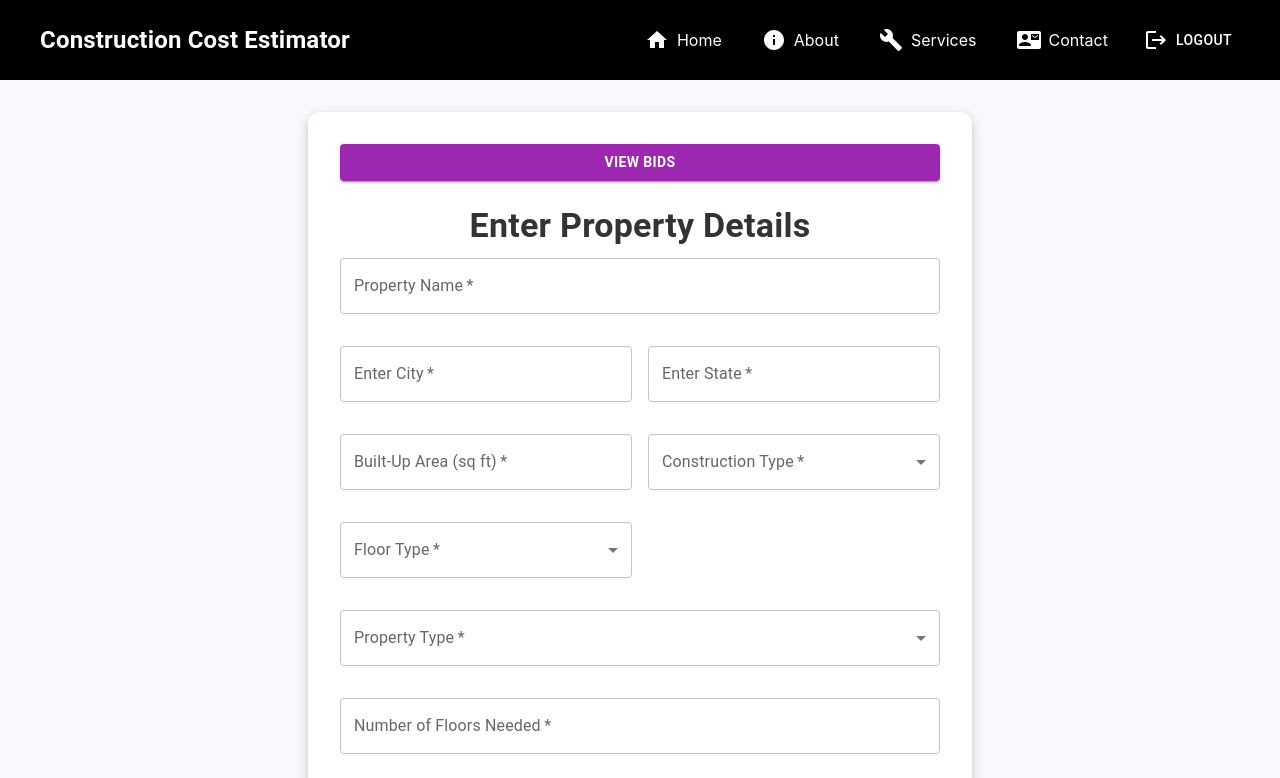
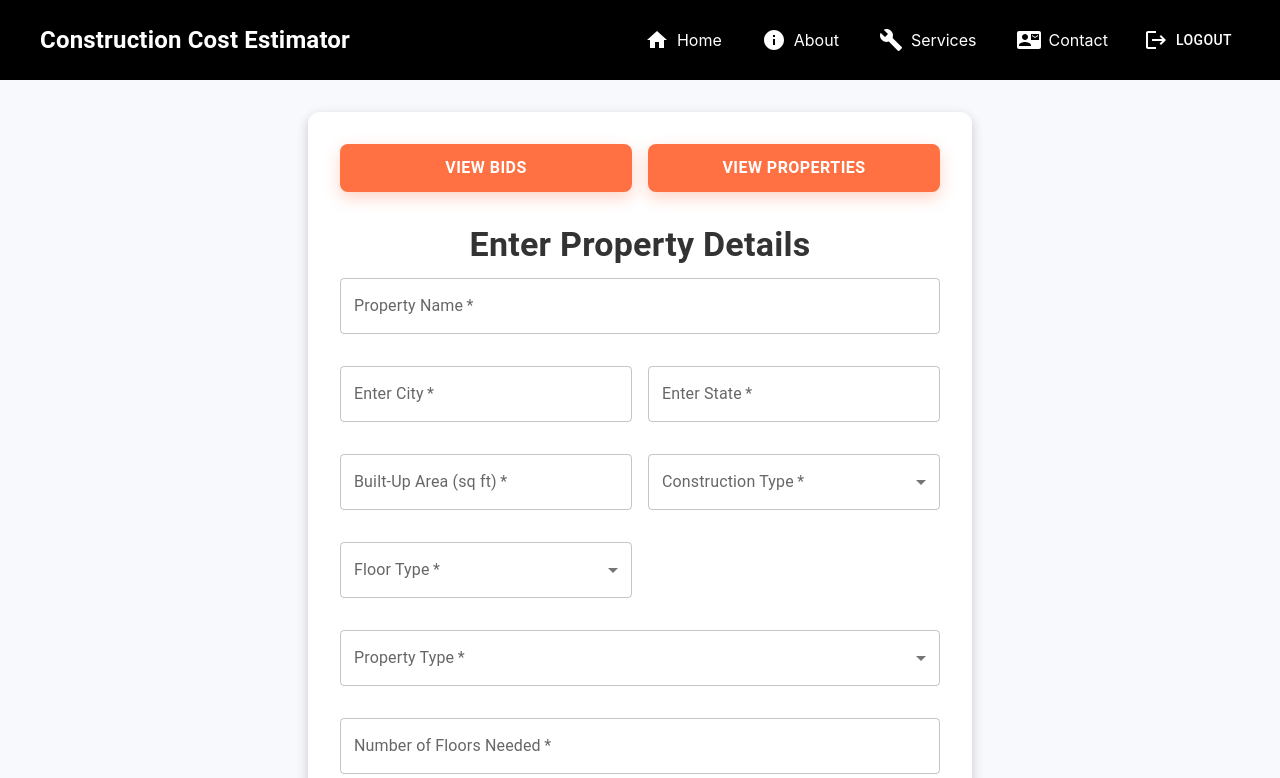
Before and after one commit to Jayesh5124/Cost_Estimation, a React (Create React App) app in the folder CostEsimation_frontend/area-request-frontend/: page /property_details in a window 1280 px wide. Shown: the top 778 px of the page. Built offline with nearby package versions, Linux system fonts and the light colour scheme; no server answers; sample sign-in values are in the browser's storage; the HTML template or start-up script is replaced by a standard one.

Commit message:
connection view property button

```diff
--- a/CostEsimation_frontend/area-request-frontend/src/App.tsx
+++ b/CostEsimation_frontend/area-request-frontend/src/App.tsx
@@ -21,6 +21,7 @@ import PrivateRoute from './components/context/privateRount';
 import PropertyBid from './components/user_components/BidProperty';
 import ThankYouPage from './components/user_components/ThankYouPage';
 import ThankuPageCons from './components/constructor_comp/ThankuPageCons';
+import ViewProperty from './components/user_components/viewProperty';
 
 const App: React.FC = () => {
   const [properties, setProperties] = useState<Property[]>([]);
@@ -64,8 +65,9 @@ const App: React.FC = () => {
               onEstimate={(id) => console.log('Estimate:', id)}
             />
           </PrivateRoute>} />
-        <Route path="/thanku_user" element={<ThankYouPage />} />
-        <Route path="/thanku_cons" element={<ThankuPageCons />} />
+        <Route path="/thanku_user" element={<PrivateRoute><ThankYouPage /></PrivateRoute>} />
+        <Route path="/thanku_cons" element={<PrivateRoute><ThankuPageCons /></PrivateRoute>} />
+        <Route path="/user_properties" element={<PrivateRoute><ViewProperty /></PrivateRoute>} />
         </Routes>
       </div>
     </AuthProvider>
--- a/CostEsimation_frontend/area-request-frontend/src/components/constructor_comp/costEstimation.tsx
+++ b/CostEsimation_frontend/area-request-frontend/src/components/constructor_comp/costEstimation.tsx
@@ -4,7 +4,7 @@ import {
 } from '@mui/material';
 import { useState, useEffect } from 'react';
 import CostBreakdownChart from '../user_components/breakDownCharts';
-import { useLocation } from 'react-router-dom';
+import { useLocation, useNavigate } from 'react-router-dom';
 import axios from 'axios';
 import html2canvas from 'html2canvas';
 import jsPDF from 'jspdf';
@@ -46,6 +46,7 @@ interface SaveReportResponse {
 
 const CostByResourceAllocation: React.FC = () => {
   const location = useLocation();
+  const navigate = useNavigate();
   const {
     estimationResult,
     total_cost,
@@ -350,6 +351,8 @@ const CostByResourceAllocation: React.FC = () => {
 
         if (updateResponse.data.success) {
           alert('Report saved and area request updated successfully!');
+          navigate('/thanku_cons');
+
         } else {
           throw new Error('Failed to update area request');
         }
--- a/CostEsimation_frontend/area-request-frontend/src/components/user_components/PropertyDetailsForm.tsx
+++ b/CostEsimation_frontend/area-request-frontend/src/components/user_components/PropertyDetailsForm.tsx
@@ -56,6 +56,7 @@ const PropertyDetailsForm: React.FC = () => {
     try {
       await axios.post('http://localhost:3003/api/area-requests', areaRequest);
       alert('Property details submitted successfully!');
+      navigate('/user_properties')
     } catch (error) {
       console.error('Error submitting property details:', error);
       alert('Failed to submit property details. Please try again.');
@@ -64,6 +65,10 @@ const PropertyDetailsForm: React.FC = () => {
 
   const handleViewBids = () => {
     navigate('/bid_property');
+  };
+
+  const handleViewProperties = () => {
+    navigate('/user_properties');
   };
 
   return (
@@ -87,17 +92,54 @@ const PropertyDetailsForm: React.FC = () => {
           width: '100%',
         }}
       >
+       <Grid container spacing={2}>
+          <Grid item xs={6}>
             <Button
               variant="contained"
-          color="secondary"
               onClick={handleViewBids}
               fullWidth
-          sx={{ marginBottom: 3, fontWeight: 'bold' }}
+              sx={{
+                padding: '10px 20px',
+                fontSize: '16px',
+                fontWeight: 'bold',
+                borderRadius: '8px',
+                backgroundColor: '#ff7043',
+                color: '#fff',
+                boxShadow: '0px 6px 16px rgba(255, 112, 67, 0.3)',
+                '&:hover': {
+                  backgroundColor: '#d84315',
+                  boxShadow: '0px 8px 20px rgba(255, 112, 67, 0.5)',
+                },
+              }}
             >
               View Bids
             </Button>
+          </Grid>
+          <Grid item xs={6}>
+            <Button
+              variant="contained"
+              onClick={handleViewProperties}
+              fullWidth
+              sx={{
+                padding: '10px 20px',
+                fontSize: '16px',
+                fontWeight: 'bold',
+                borderRadius: '8px',
+                backgroundColor: '#ff7043',
+                color: '#fff',
+                boxShadow: '0px 6px 16px rgba(255, 112, 67, 0.3)',
+                '&:hover': {
+                  backgroundColor: '#d84315',
+                  boxShadow: '0px 8px 20px rgba(255, 112, 67, 0.5)',
+                },
+              }}
+            >
+              View Properties
+            </Button>
+          </Grid>
+        </Grid>
 
-        <Typography variant="h4" gutterBottom textAlign="center" fontWeight="bold" color="#333">
+        <Typography variant="h4" gutterBottom textAlign="center" fontWeight="bold" color="#333" sx={{ marginTop: 4 }}>
           Enter Property Details
         </Typography>
 
--- /dev/null
+++ b/CostEsimation_frontend/area-request-frontend/src/components/user_components/viewProperty.tsx
@@ -0,0 +1,80 @@
+import React, { useEffect, useState } from 'react';
+import { Container, Paper, Typography } from '@mui/material';
+import { Property } from '../types/Property';
+import axios from 'axios';
+
+const styles = {
+    container: {
+        minHeight: '100vh',
+        background: 'linear-gradient(to right, #f8f9fa, #e0f7fa)',
+        padding: '20px',
+    },
+    paper: {
+        padding: '20px',
+        marginTop: '20px',
+        borderRadius: '8px',
+        boxShadow: '0 4px 10px rgba(0, 0, 0, 0.1)',
+    },
+    title: {
+        marginBottom: '15px',
+        fontWeight: 'bold',
+        color: '#00796b',
+    },
+    detailText: {
+        marginBottom: '10px',
+    },
+};
+
+const ViewProperty: React.FC = () => {
+    const [properties, setProperties] = useState<Property[]>([]);
+    const [userProperties, setUserProperties] = useState<Property[]>([]);
+    const userEmail = sessionStorage.getItem('userEmail');
+
+    useEffect(() => {
+        // Fetch all properties from the API
+        const fetchProperties = async () => {
+            try {
+                const response = await axios.get('http://localhost:3003/api/area-requests'); // Adjust the API endpoint
+                setProperties(response.data);
+            } catch (error) {
+                console.error("Error fetching properties:", error);
+            }
+        };
+
+        fetchProperties();
+    }, []);
+
+    useEffect(() => {
+        if (userEmail) {
+            // Filter properties by user email
+            const filteredProperties = properties.filter(prop => prop.user_email === userEmail); // Adjust this field based on your property structure
+            setUserProperties(filteredProperties);
+        }
+    }, [properties, userEmail]);
+
+    return (
+        <Container style={styles.container}>
+            {userProperties.length > 0 ? (
+                userProperties.map(property => (
+                    <Paper elevation={3} style={styles.paper} key={property._id}>
+                        <Typography variant="h4" style={styles.title}>
+                            {property.property_name}
+                        </Typography>
+                        <Typography variant="body1" style={styles.detailText}><strong>City:</strong> {property.city}</Typography>
+                        <Typography variant="body1" style={styles.detailText}><strong>State:</strong> {property.state}</Typography>
+                        <Typography variant="body1" style={styles.detailText}><strong>Built-up Area:</strong> {property.builtup_area} sq ft</Typography>
+                        <Typography variant="body1" style={styles.detailText}><strong>Property Type:</strong> {property.property_type}</Typography>
+                        <Typography variant="body1" style={styles.detailText}><strong>Land Clearance Needed:</strong> {property.land_clearance_needed ? 'Yes' : 'No'}</Typography>
+                        <Typography variant="body1" style={styles.detailText}><strong>Floors Needed:</strong> {property.floors_needed}</Typography>
+                    </Paper>
+                ))
+            ) : (
+                <Typography variant="h6" color="error">
+                    No properties found for your account.
+                </Typography>
+            )}
+        </Container>
+    );
+};
+
+export default ViewProperty;
```
Also changed, not shown: 1 other file (tests, documents, lock files or other folders). Lines whose indentation alone changed are shown as unchanged.
